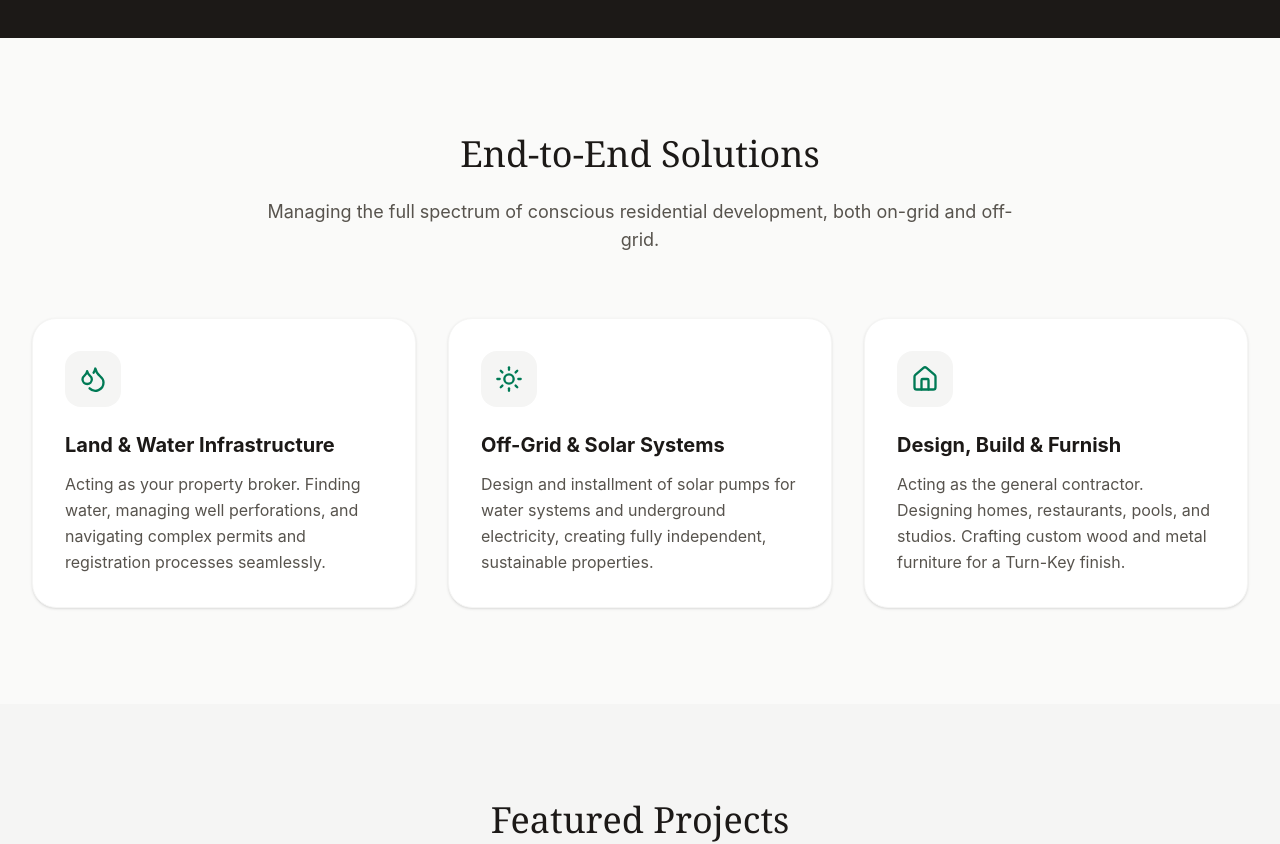
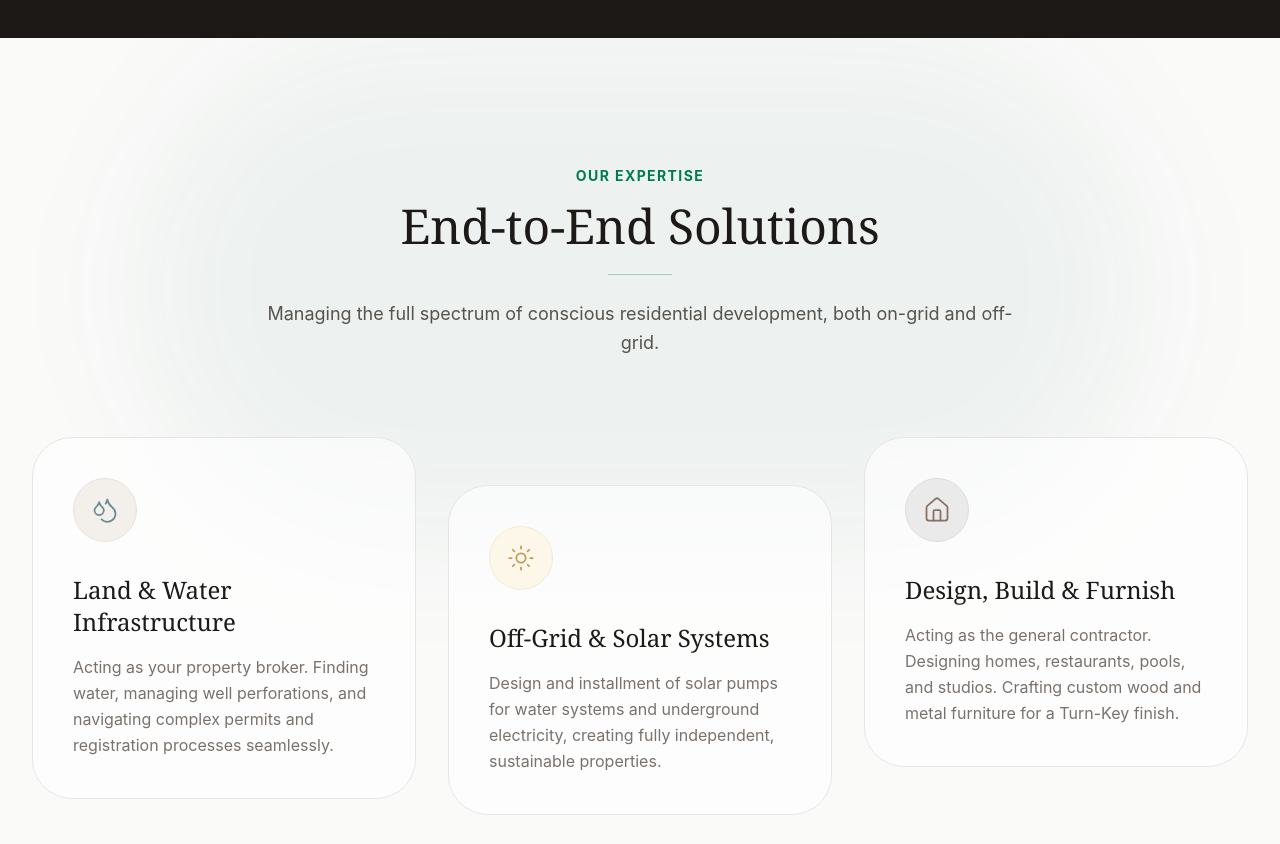
Before and after one commit to TideStay/Hen-Properties-broker, a React (Vite) app: page / in a window 1280 px wide. Shown: the part 2100-2944 px from the top of the page. Built offline with nearby package versions, Linux system fonts and the light colour scheme.

Commit message:
LAST V 5.7

```diff
--- a/src/App.jsx
+++ b/src/App.jsx
@@ -208,40 +208,74 @@ export default function App() {
 
 
       {/* Expertise Section */}
-      <section id="expertise" className="py-24 bg-stone-50">
-        <div className="max-w-7xl mx-auto px-4 sm:px-6 lg:px-8">
-          <div className="text-center max-w-3xl mx-auto mb-16">
-            <h2 className="text-4xl font-serif text-stone-900 mb-6">End-to-End Solutions</h2>
-            <p className="text-stone-600 text-lg">Managing the full spectrum of conscious residential development, both on-grid and off-grid.</p>
+
+      <section id="expertise" className="py-32 bg-stone-50 relative overflow-hidden">
+
+        {/* Subtle background decoration for depth */}
+
+        <div className="absolute top-0 left-1/2 -translate-x-1/2 w-[1000px] h-[500px] bg-emerald-900/5 rounded-full blur-3xl pointer-events-none"></div>
+
+        <div className="max-w-7xl mx-auto px-4 sm:px-6 lg:px-8 relative z-10">
+          <div className="text-center max-w-3xl mx-auto mb-20">
+            <h2 className="text-sm font-bold tracking-widest uppercase text-emerald-700 mb-4">Our Expertise</h2>
+            <h3 className="text-4xl lg:text-5xl font-serif text-stone-900 mb-6">End-to-End Solutions</h3>
+            <div className="w-16 h-px bg-emerald-700/30 mx-auto mb-6"></div>
+            <p className="text-stone-600 text-lg leading-relaxed">
+              Managing the full spectrum of conscious residential development, both on-grid and off-grid.
+            </p>
           </div>
 
-          <div className="grid md:grid-cols-3 gap-8">
-            <div className="bg-white p-8 rounded-3xl shadow-sm border border-stone-100 hover:shadow-md transition">
-              <div className="w-14 h-14 bg-stone-100 text-emerald-700 rounded-2xl flex items-center justify-center mb-6">
-                <Droplets size={28} />
+          {/* Staggered Grid Layout */}
+          <div className="grid md:grid-cols-3 gap-8 items-start">
+
+            {/* Card 1 - Land & Water */}
+            <div className="group relative bg-white/60 backdrop-blur-sm p-10 rounded-[2.5rem] border border-stone-200 hover:bg-white hover:border-[#6A8A94]/40 transition-all duration-500 hover:shadow-xl hover:shadow-[#6A8A94]/5 hover:-translate-y-2 mt-0 md:mt-0">
+
+              {/* Earth & Ocean Colors: Sand background + Muted Ocean Blue icon */}
+              <div className="w-16 h-16 rounded-full bg-[#F3EFEA] text-[#6A8A94] flex items-center justify-center mb-8 transition-all duration-500 border border-[#E8E2D9] group-hover:bg-[#EAE4DB] group-hover:border-[#DED6C8] group-hover:text-[#52707A]">
+                <Droplets size={28} className="group-hover:scale-110 transition-transform duration-500 stroke-[1.5]" />
               </div>
-              <h4 className="text-xl font-bold text-stone-900 mb-3">Land & Water Infrastructure</h4>
-              <p className="text-stone-600 leading-relaxed">Acting as your property broker. Finding water, managing well perforations, and navigating complex permits and registration processes seamlessly.</p>
+
+              <h4 className="text-2xl font-serif text-stone-900 mb-4 transition-colors duration-500">Land & Water Infrastructure</h4>
+              <p className="text-stone-500 leading-relaxed text-sm lg:text-base group-hover:text-stone-600 transition-colors duration-500">
+                Acting as your property broker. Finding water, managing well perforations, and navigating complex permits and registration processes seamlessly.
+              </p>
             </div>
 
-            <div className="bg-white p-8 rounded-3xl shadow-sm border border-stone-100 hover:shadow-md transition">
-              <div className="w-14 h-14 bg-stone-100 text-emerald-700 rounded-2xl flex items-center justify-center mb-6">
-                <Sun size={28} />
+            {/* Card 2 - Solar - Staggered slightly down */}
+            <div className="group relative bg-white/60 backdrop-blur-sm p-10 rounded-[2.5rem] border border-stone-200 hover:bg-white hover:border-[#C49B55]/40 transition-all duration-500 hover:shadow-xl hover:shadow-[#C49B55]/5 hover:-translate-y-2 mt-0 md:mt-12">
+
+              {/* Solar Colors: Soft Sun background + Muted Gold icon */}
+              <div className="w-16 h-16 rounded-full bg-[#FCF7E8] text-[#C49B55] flex items-center justify-center mb-8 transition-all duration-500 border border-[#F2EBD1] group-hover:bg-[#F5ECD5] group-hover:border-[#E8DAB9] group-hover:text-[#A88344]">
+                <Sun size={28} className="group-hover:scale-110 transition-transform duration-500 stroke-[1.5]" />
               </div>
-              <h4 className="text-xl font-bold text-stone-900 mb-3">Off-Grid & Solar Systems</h4>
-              <p className="text-stone-600 leading-relaxed">Design and installment of solar pumps for water systems and underground electricity, creating fully independent, sustainable properties.</p>
+
+              <h4 className="text-2xl font-serif text-stone-900 mb-4 transition-colors duration-500">Off-Grid & Solar Systems</h4>
+              <p className="text-stone-500 leading-relaxed text-sm lg:text-base group-hover:text-stone-600 transition-colors duration-500">
+                Design and installment of solar pumps for water systems and underground electricity, creating fully independent, sustainable properties.
+              </p>
             </div>
 
-            <div className="bg-white p-8 rounded-3xl shadow-sm border border-stone-100 hover:shadow-md transition">
-              <div className="w-14 h-14 bg-stone-100 text-emerald-700 rounded-2xl flex items-center justify-center mb-6">
-                <Home size={28} />
+            {/* Card 3 - Build & Furnish */}
+            <div className="group relative bg-white/60 backdrop-blur-sm p-10 rounded-[2.5rem] border border-stone-200 hover:bg-white hover:border-[#857061]/40 transition-all duration-500 hover:shadow-xl hover:shadow-[#857061]/5 hover:-translate-y-2 mt-0 md:mt-0">
+
+              {/* Architecture Colors: Concrete background + Walnut Wood icon */}
+              <div className="w-16 h-16 rounded-full bg-[#EAEAEA] text-[#857061] flex items-center justify-center mb-8 transition-all duration-500 border border-[#DCDCDC] group-hover:bg-[#DCDCDC] group-hover:border-[#CFCFCF] group-hover:text-[#6B5A4D]">
+                <Home size={28} className="group-hover:scale-110 transition-transform duration-500 stroke-[1.5]" />
               </div>
-              <h4 className="text-xl font-bold text-stone-900 mb-3">Design, Build & Furnish</h4>
-              <p className="text-stone-600 leading-relaxed">Acting as the general contractor. Designing homes, restaurants, pools, and studios. Crafting custom wood and metal furniture for a Turn-Key finish.</p>
+
+              <h4 className="text-2xl font-serif text-stone-900 mb-4 transition-colors duration-500">Design, Build & Furnish</h4>
+              <p className="text-stone-500 leading-relaxed text-sm lg:text-base group-hover:text-stone-600 transition-colors duration-500">
+                Acting as the general contractor. Designing homes, restaurants, pools, and studios. Crafting custom wood and metal furniture for a Turn-Key finish.
+              </p>
             </div>
+
           </div>
         </div>
+
       </section>
+
+
 
       {/* Case Studies Section */}
       <section id="projects" className="py-24 bg-stone-100">
```
